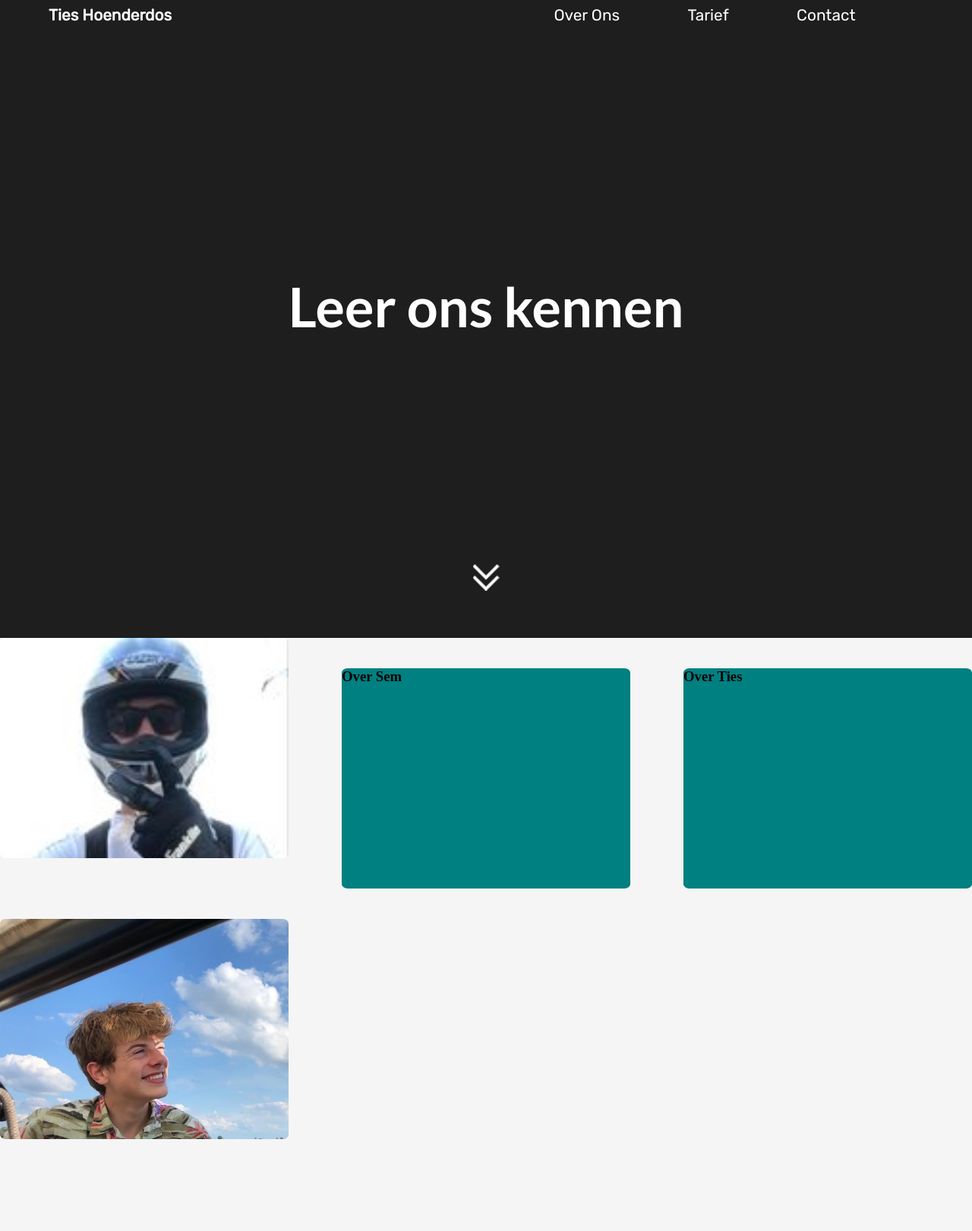
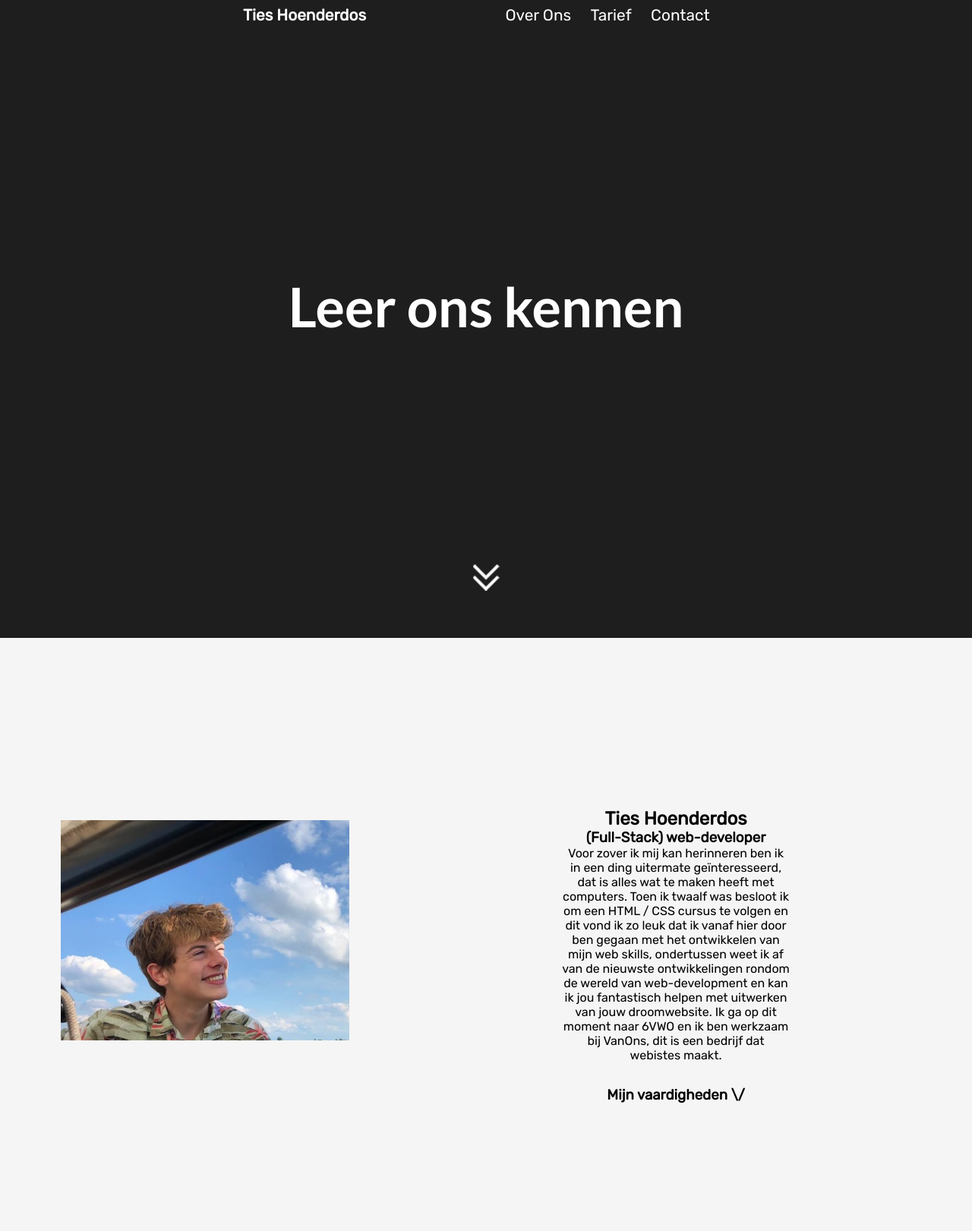
Before and after one commit to DesignerTies/eigen-website, a PHP site: page /over-ons.html in a window 1280 px wide. Shown: the top 1621 px of the page at 76% size. Run offline with PHP 8.4, Linux system fonts and the light colour scheme.

Commit message:
Finished the 'over-ons' page

```diff
--- a/over-ons.html
+++ b/over-ons.html
@@ -16,11 +16,30 @@
       href="https://fonts.googleapis.com/css2?family=Antonio&display=swap"
       rel="stylesheet"
     />
-    <link rel="preconnect" href="https://fonts.googleapis.com">
-    <link rel="preconnect" href="https://fonts.gstatic.com" crossorigin>
-    <link href="https://fonts.googleapis.com/css2?family=Lato:wght@700&display=swap" rel="stylesheet">
+    <link rel="preconnect" href="https://fonts.googleapis.com" />
+    <link rel="preconnect" href="https://fonts.gstatic.com" crossorigin />
+    <link
+      href="https://fonts.googleapis.com/css2?family=Lato:wght@700&display=swap"
+      rel="stylesheet"
+    />
     <link rel="stylesheet" href="style/over-ons.css" />
     <title>Over Ons - Ties Hoenderdos</title>
+
+    <script>
+      $(document).ready(function () {
+        var inview = new Waypoint.Inview({
+          element: $(".flex-container")[0],
+          enter: function (direction) {
+            $("#html-logo").addClass("is--entered");
+            $("#css-logo").addClass("is--entered");
+            $("#js-logo").addClass("is--entered");
+            $("#python-logo").addClass("is--entered");
+            $("#wp-logo").addClass("is--entered");
+            $("#sql-logo").addClass("is--entered");
+          },
+        });
+      });
+    </script>
   </head>
   <body>
     <button id="hamburger-knop" onclick="showFunction()">☰</button>
@@ -72,16 +91,24 @@
           ></path>
         </g>
       </svg>
-
-
-      <div class="flex-container-fotos">
-        <div id="foto-sem" class="foto-over"></div>
-        <div id="tekst-container-sem" class="tekst-container-over"></div>
-        <div id="foto-ties" class="foto-over">
-          <h3>Over Sem</h3>
-        </div>
-        <div id="tekst-container-ties" class="tekst-container-over">
-          <h3>Over Ties</h3>
+      <div id="ties-top"></div>
+      <div class="flex-container-ties">
+        <img src="img/Ties.jpg" alt="Over Ons Ties Hoenderdos" id="foto-ties" />
+        <div id="tekst-wrapper-ties">
+          <h2>Ties Hoenderdos</h2>
+          <h3>(Full-Stack) web-developer</h3>
+          <p>
+            Voor zover ik mij kan herinneren ben ik in een ding uitermate
+            geïnteresseerd, dat is alles wat te maken heeft met computers. Toen
+            ik twaalf was besloot ik om een HTML / CSS cursus te volgen en dit
+            vond ik zo leuk dat ik vanaf hier door ben gegaan met het
+            ontwikkelen van mijn web skills, ondertussen weet ik af van de
+            nieuwste ontwikkelingen rondom de wereld van web-development en kan
+            ik jou fantastisch helpen met uitwerken van jouw droomwebsite. Ik ga
+            op dit moment naar 6VWO en ik ben werkzaam bij VanOns, dit is een
+            bedrijf dat webistes maakt.
+          </p>
+          <h3 id="vaardigheden-txt">Mijn vaardigheden \/</h3>
         </div>
       </div>
 
@@ -119,9 +146,11 @@
           ></path>
         </g>
       </svg>
-      <div id="tekst-top"></div>
-      <div id="tekst-container" class="flex-container-fotos">
-        <h2>LIPSUM</h2>
+      <div id="sem-top"></div>
+      <div class="flex-container-sem">
+        <div id="tekst-container-sem">
+          <h2>Sem Pas</h2>
+          <h3>UI / UX Designer</h3>
           <p>
             Lorem Ipsum is simply dummy text of the printing and typesetting
             industry. Lorem Ipsum has been the industry's standard dummy text
@@ -134,7 +163,8 @@
             PageMaker including versions of Lorem Ipsum.
           </p>
         </div>
-
+        <img src="img/sem-goed.jpeg" alt="Sem Pas Over Ons" id="foto-sem" />
+      </div>
     </main>
     <footer>
       <div class="footer-container">
@@ -169,34 +199,39 @@
     </footer>
   </body>
   <script>
-    var tweedeElementOverOns = document.querySelector(".flex-container-fotos");
+    var tweedeElementOverOns = document.querySelector(".flex-container-ties");
     var witNavOverOns = tweedeElementOverOns.offsetTop;
 
     window.onscroll = function () {
-      scrollFunction()
+      scrollFunction();
     };
-
 
     function scrollFunction() {
       if (window.pageYOffset >= witNavOverOns) {
         document.getElementById("header").style.width = "60%";
+        document.getElementById("header").style.backgroundColor = "#fff";
+        document.getElementById("header").style.borderRadius = "0.3rem";
+        document.querySelector("nav").style.width = "90%";
         document.getElementById("h1-nav").style.color = "black";
         document.getElementById("projecten").style.color = "black";
         document.getElementById("prijzen").style.color = "black";
         document.getElementById("contact").style.color = "black";
       } else {
         document.getElementById("header").style.width = "100%";
+        document.getElementById("header").style.backgroundColor =
+          "rgb(30, 30, 30)";
+        document.getElementById("header").style.borderRadius = "0";
+        document.querySelector("nav").style.width = "50%";
         document.getElementById("h1-nav").style.color = "white";
         document.getElementById("projecten").style.color = "white";
         document.getElementById("prijzen").style.color = "white";
         document.getElementById("contact").style.color = "white";
       }
     }
-
   </script>
   <script>
-    $("#svg-above").on("click", function(e) {
-      var id = $(".flex-container-fotos");
+    $("#svg-above").on("click", function (e) {
+      var id = $("#ties-top");
       $("html, body").animate(
         {
           scrollTop: $(id).offset().top,
@@ -205,7 +240,7 @@
       );
     });
     $("#svg").on("click", function (e) {
-      var idName = $("#tekst-top");
+      var idName = $("#sem-top");
       $("html, body").animate(
         {
           scrollTop: $(idName).offset().top,
--- a/style/over-ons.css
+++ b/style/over-ons.css
@@ -34,23 +34,13 @@ header {
   top: 0;
   margin: auto;
   z-index: 1;
-}
-
-.header-wrapper {
-  position: sticky;
-  background-color: rgb(30, 30, 30);
-  top: 0px;
   height: 5vh;
-  width: 50%;
-  margin: auto;
-  z-index: 2;
-  border-radius: 0.3rem;
 }
 
 nav {
   min-height: 5vh;
   margin: auto;
-  width: 90%;
+  width: 50%;
   display: flex;
   align-items: center;
   justify-content: space-between;
@@ -195,64 +185,49 @@ main {
   }
 }
 
-.flex-container-fotos {
+.flex-container-ties {
   width: 100%;
+  margin-top: 5rem;
   margin-left: auto;
   margin-right: auto;
   display: flex;
+  flex-direction: row;
   flex-wrap: wrap;
   justify-content: space-between;
   background-color: whitesmoke;
 }
 
-.foto-over {
+#foto-ties {
+  margin: 10rem 0 0 5rem;
   width: 380px;
   height: 290px;
-  background-color: teal;
-  background-size: cover;
-  border-style: 2px solid;
-  border-color: #535353;
-  border-radius: 2%;
 }
 
-.tekst-container-over {
-  width: 380px;
-  height: 290px;
-  background-color: teal;
-  background-size: cover;
-  border-style: 2px solid;
-  border-color: #535353;
-  border-radius: 2%;
+#tekst-wrapper-ties {
+  margin: 12rem 20rem 0 0;
+  text-align: center;
+  width: 500px;
 }
 
-#foto-ties {
-  order: 2;
-  align-self: flex-end;
+h2,
+h3,
+p {
+  font-family: "Rubik", sans-serif;
 }
 
-#foto-sem {
-  order: 1;
-  background-image: url("../img/sem.jpg");
-}
-
-#tekst-container-sem {
-  order: 4;
-  margin-top: 5vh;
-  background-image: url("../img/Ties.jpg");
-}
-
-#tekst-container-ties {
-  order: 3;
-  margin-top: 5vh;
+#vaardigheden-txt {
+  margin-top: 2rem;
 }
 
 .flex-container {
   max-width: 1200px;
-  margin: auto;
+  margin-bottom: auto;
+  margin-left: auto;
+  margin-right: auto;
   display: flex;
   flex-wrap: wrap;
   justify-content: center;
-  margin-top: 15vh;
+  margin-top: 25vh;
 }
 
 .logo-vaardigheden {
@@ -272,57 +247,93 @@ main {
 
 #html-logo {
   background-image: url("https://1.bp.blogspot.com/-NGHwBncyA68/UiMm_8b2ZUI/AAAAAAAAAnA/17OGXCKI4zE/s1600/Logo+HTML5.JPG");
+}
+
+#css-logo {
+  background-image: url("https://www.lifewire.com/thmb/KxD14mo5rDuGJv4oV4bRD1eBrlM=/1600x1067/filters:fill(auto,1)/Logo-CSS3-591fc2625f9b58f4c0e3ef4b.jpg");
+}
+
+#js-logo {
+  background-image: url("../img/js-logo.png");
+}
+
+#python-logo {
+  background-image: url("../img/python-logo.png");
+}
+
+#wp-logo {
+  background-image: url("http://www.pngall.com/wp-content/uploads/2016/05/WordPress-Logo-PNG-Pic.png");
+}
+
+#sql-logo {
+  background-image: url("../img/sql-logo.png");
+}
+
+#html-logo.is--entered {
   animation: logo-appear 0.5s ease-in;
   animation-fill-mode: forwards;
 }
 
-#css-logo {
-  background-image: url("https://www.lifewire.com/thmb/KxD14mo5rDuGJv4oV4bRD1eBrlM=/1600x1067/filters:fill(auto,1)/Logo-CSS3-591fc2625f9b58f4c0e3ef4b.jpg");
+#css-logo.is--entered {
   animation: logo-appear 0.5s ease-in 0.5s;
   animation-fill-mode: forwards;
 }
 
-#js-logo {
-  background-image: url("../img/js-logo.png");
+#js-logo.is--entered {
   animation: logo-appear 0.5s ease-in 1s;
   animation-fill-mode: forwards;
 }
 
-#python-logo {
-  background-image: url("../img/python-logo.png");
+#python-logo.is--entered {
   animation: logo-appear 0.5s ease-in 1.5s;
   animation-fill-mode: forwards;
 }
 
-#wp-logo {
-  background-image: url("http://www.pngall.com/wp-content/uploads/2016/05/WordPress-Logo-PNG-Pic.png");
+#wp-logo.is--entered {
   animation: logo-appear 0.5s ease-in 2s;
   animation-fill-mode: forwards;
 }
 
-#sql-logo {
-  background-image: url("../img/sql-logo.png");
+#sql-logo.is--entered {
   animation: logo-appear 0.5s ease-in 2.5s;
   animation-fill-mode: forwards;
 }
 
 #svg {
-  top: 235%;
+  top: 310%;
   left: 50%;
   position: absolute;
   transform: translate(-50%, -50%);
   opacity: 0;
   animation: appear.5s ease-in 3s;
   animation-fill-mode: forwards;
+  display: none;
 }
 
-#tekst-container {
-  margin-top: 30vh;
+.flex-container-sem {
+  margin-bottom: auto;
+  margin-left: auto;
+  margin-right: auto;
+  display: flex;
+  flex-wrap: wrap;
+  justify-content: center;
+  margin-top: 25vh;
+}
+
+#tekst-container-sem {
+  margin-top: 10vh;
   margin-bottom: 25vh;
   margin-left: auto;
   margin-right: auto;
   width: 35vw;
   height: 30vh;
+  text-align: center;
+}
+
+#foto-sem {
+  width: 386px;
+  height: 515px;
+  margin: 0 10rem 5rem 0;
 }
 
 #tekst-container p,
@@ -429,8 +440,9 @@ footer {
 }
 
 @media screen and (max-width: 1300px) {
-  header {
-    width: 60%;
+  #tekst-wrapper-ties {
+    width: 300px;
+    margin: 9rem 15rem 0 0;
   }
   .footer-container ul li {
     padding-left: 0px;
```
Also changed, not shown: other parts of style/over-ons.css (+47 -10 lines), .htaccess (added), img/sem-goed.jpeg (added), 1 other file. Lines whose indentation alone changed are shown as unchanged.
